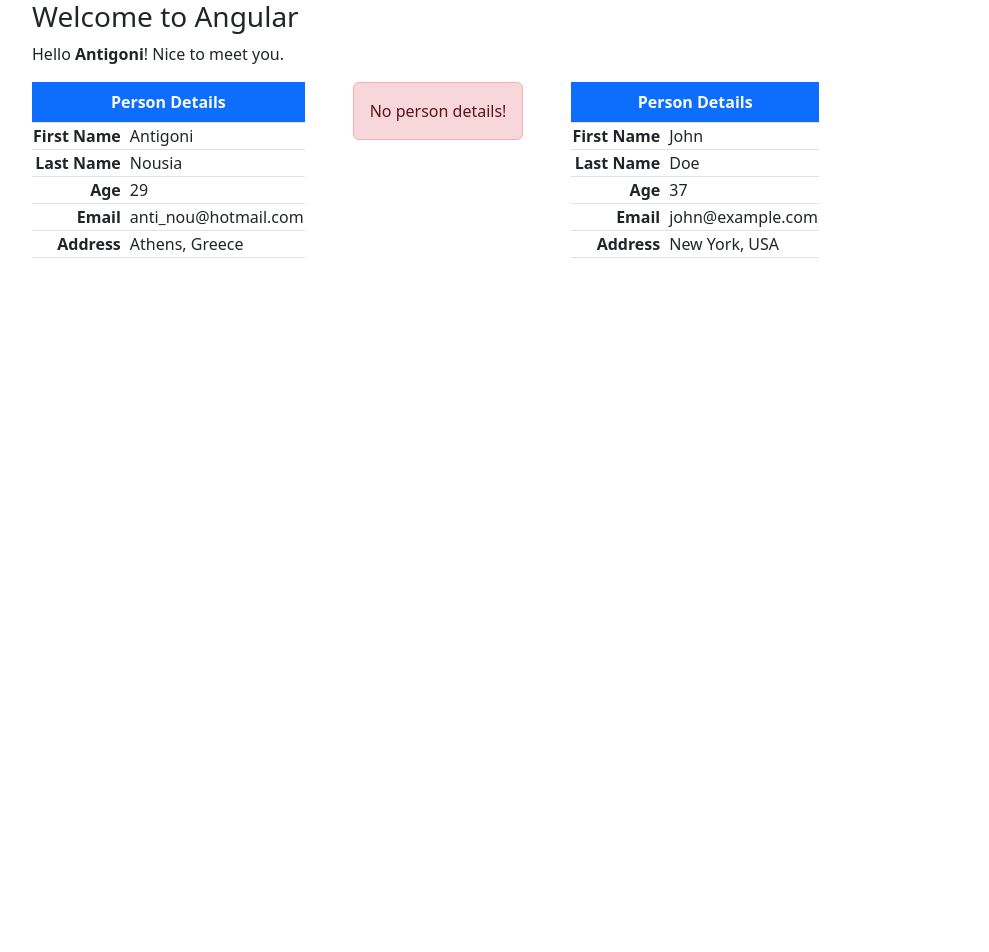
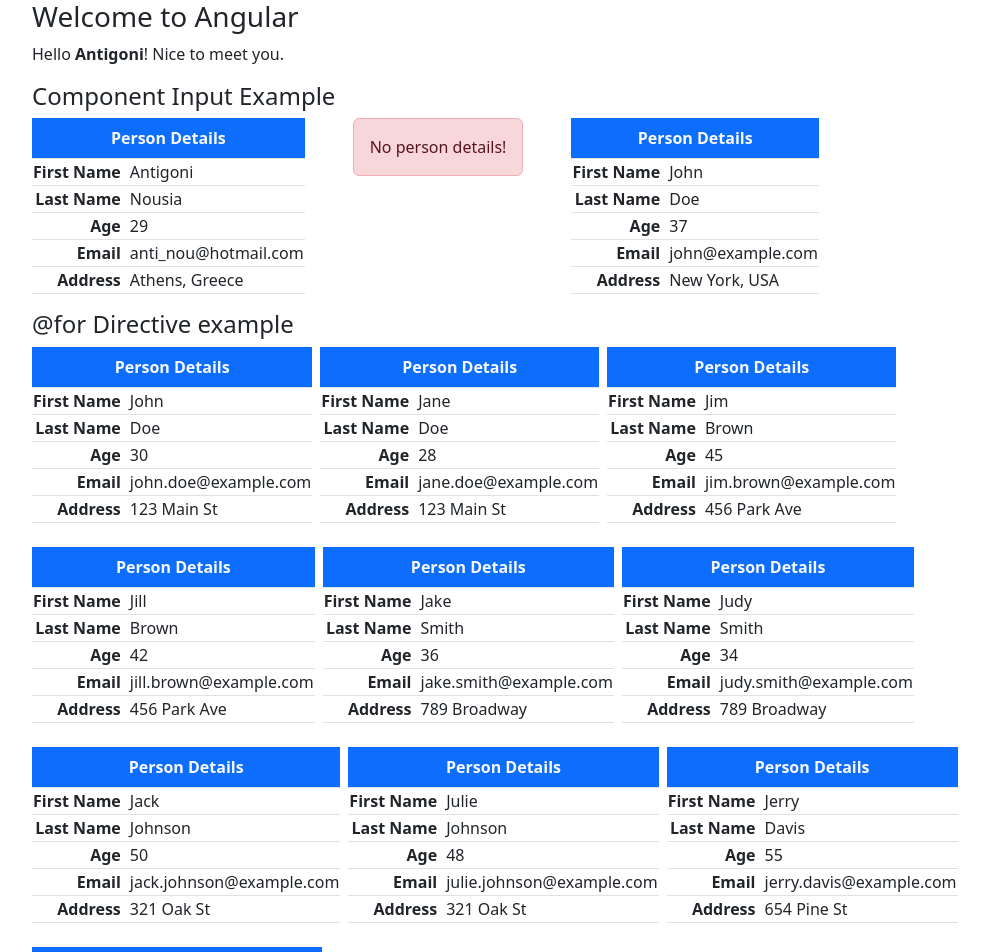
Before and after one commit to Antinou/angular-inroduction, an Angular app: page / in a window 1280 px wide. Shown: the top 952 px of the page, without its empty margins (50-1039 px from the left). Before the commit the page ends 800 px from the top, so only its background shows below. Built offline with nearby package versions, Linux system fonts and the light colour scheme.

Commit message:
@for directive

```diff
--- a/src/app/app.component.html
+++ b/src/app/app.component.html
@@ -5,9 +5,20 @@
       >! Nice to meet you.
    </p>
 
+   <h4>Component Input Example</h4>
+
    <div class="d-flex gap-5 text-nowrap">
     <app-person-table [person]="person0"></app-person-table>
     <app-person-table></app-person-table>
     <app-person-table [person]="person1"></app-person-table>
     </div>
+
+    <h4>{{'@for'}} Directive example</h4>
+
+    <div class="d-flex flex-wrap text-nowrap gap-2">
+      @for(user of users; track user) {
+         <app-person-table [person]="user"></app-person-table>
+      }
+    </div>
+
  </div>
--- a/src/app/app.component.ts
+++ b/src/app/app.component.ts
@@ -1,5 +1,6 @@
 import { Component } from '@angular/core';
 import { PersonTableComponent } from './components/person-table/person-table.component';
+import { Person } from './shared/interfaces/person';
 
 @Component({
   selector: 'app-root',
@@ -26,4 +27,79 @@
     email: 'john@example.com',
     address: 'New York, USA'
   };
+
+  users: Person[] = [
+    {
+      givenName: 'John',
+      surName: 'Doe',
+      age: 30,
+      email: 'john.doe@example.com',
+      address: '123 Main St',
+    },
+    {
+      givenName: 'Jane',
+      surName: 'Doe',
+      age: 28,
+      email: 'jane.doe@example.com',
+      address: '123 Main St',
+    },
+    {
+      givenName: 'Jim',
+      surName: 'Brown',
+      age: 45,
+      email: 'jim.brown@example.com',
+      address: '456 Park Ave',
+    },
+    {
+      givenName: 'Jill',
+      surName: 'Brown',
+      age: 42,
+      email: 'jill.brown@example.com',
+      address: '456 Park Ave',
+    },
+    {
+      givenName: 'Jake',
+      surName: 'Smith',
+      age: 36,
+      email: 'jake.smith@example.com',
+      address: '789 Broadway',
+    },
+    {
+      givenName: 'Judy',
+      surName: 'Smith',
+      age: 34,
+      email: 'judy.smith@example.com',
+      address: '789 Broadway',
+    },
+    {
+      givenName: 'Jack',
+      surName: 'Johnson',
+      age: 50,
+      email: 'jack.johnson@example.com',
+      address: '321 Oak St',
+    },
+    {
+      givenName: 'Julie',
+      surName: 'Johnson',
+      age: 48,
+      email: 'julie.johnson@example.com',
+      address: '321 Oak St',
+    },
+    {
+      givenName: 'Jerry',
+      surName: 'Davis',
+      age: 55,
+      email: 'jerry.davis@example.com',
+      address: '654 Pine St',
+    },
+    {
+      givenName: 'June',
+      surName: 'Davis',
+      age: 53,
+      email: 'june.davis@example.com',
+      address: '654 Pine St',
+    },
+  ];
+
+
 }
--- a/src/app/components/person-table/person-table.component.html
+++ b/src/app/components/person-table/person-table.component.html
@@ -3,7 +3,7 @@
     No person details!
   </div>
 } @else {
-<table class="table table-bordered w-50">
+<table class="table table-bordered">
     <caption class="caption-top fw-bold bg-primary text-light text-center">
       Person Details
     </caption>
```
Also changed, not shown: 1 other file (tests, documents, lock files or other folders).
